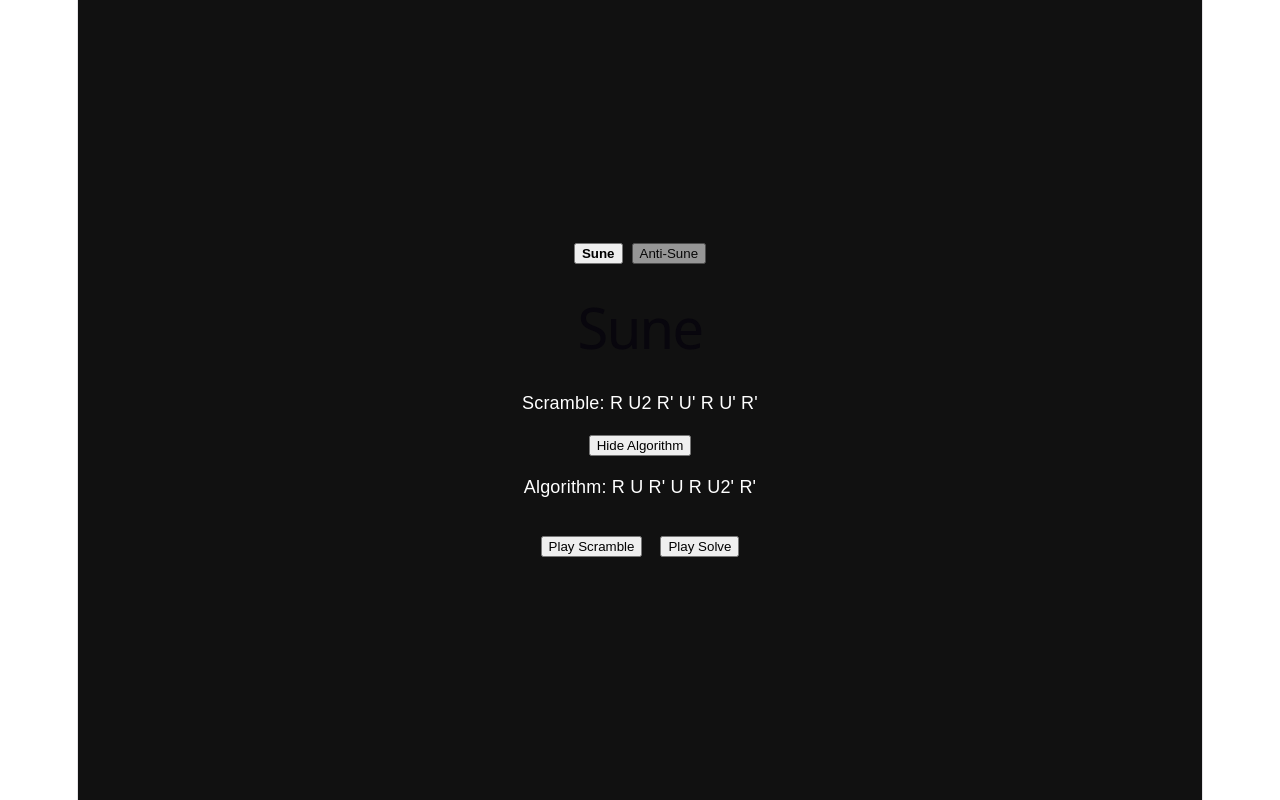
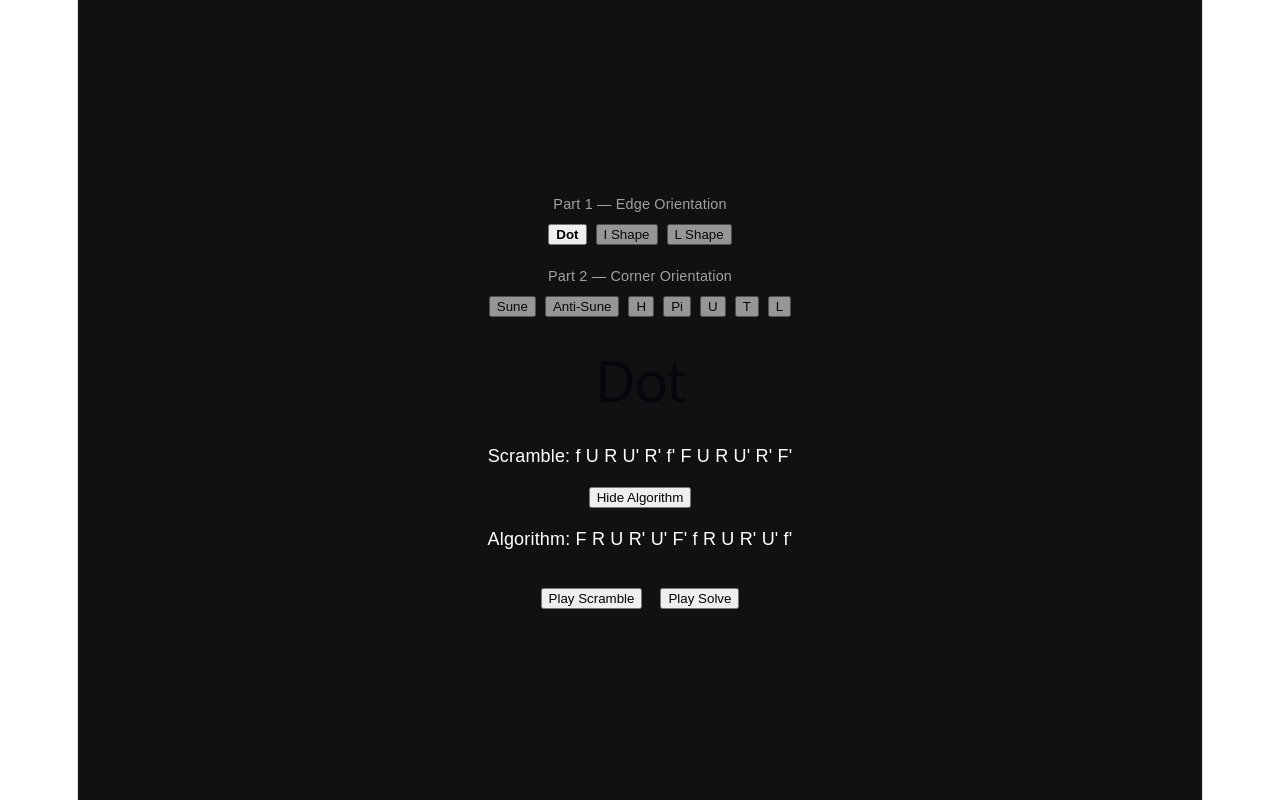
Before and after one commit to OJS26/cfop-trainer, a React (Vite) app: page / in a window 1280 px wide. Built offline with nearby package versions, Linux system fonts and the light colour scheme.

Commit message:
Add Part 1 edge-orientation cases (Dot, I, L) and group the picker by part

```diff
--- a/src/App.tsx
+++ b/src/App.tsx
@@ -33,6 +33,28 @@ function App() {
     player.play()
   }
 
+  const renderCaseGroup = (partNumber: 1 | 2, label: string) => (
+    <div style={{ display: 'flex', flexDirection: 'column', alignItems: 'center', gap: '0.4rem' }}>
+      <span style={{ fontSize: '0.8rem', opacity: 0.6 }}>{label}</span>
+      <div style={{ display: 'flex', gap: '0.5rem', flexWrap: 'wrap', justifyContent: 'center' }}>
+        {cases.map((c, index) =>
+          c.part === partNumber ? (
+            <button
+              key={c.id}
+              onClick={() => selectCase(index)}
+              style={{
+                fontWeight: index === currentCaseIndex ? 'bold' : 'normal',
+                opacity: index === currentCaseIndex ? 1 : 0.6,
+              }}
+            >
+              {c.name}
+            </button>
+          ) : null
+        )}
+      </div>
+    </div>
+  )
+
   return (
     <div
       style={{
@@ -48,20 +70,8 @@ function App() {
         gap: '1rem',
       }}
     >
-      <div style={{ display: 'flex', gap: '0.5rem', flexWrap: 'wrap', justifyContent: 'center' }}>
-        {cases.map((c, index) => (
-          <button
-            key={c.id}
-            onClick={() => selectCase(index)}
-            style={{
-              fontWeight: index === currentCaseIndex ? 'bold' : 'normal',
-              opacity: index === currentCaseIndex ? 1 : 0.6,
-            }}
-          >
-            {c.name}
-          </button>
-        ))}
-      </div>
+      {renderCaseGroup(1, 'Part 1 — Edge Orientation')}
+      {renderCaseGroup(2, 'Part 2 — Corner Orientation')}
 
       <h1>{currentCase.name}</h1>
       <p>Scramble: {currentCase.scramble}</p>
--- a/src/cases.ts
+++ b/src/cases.ts
@@ -2,15 +2,41 @@ export type Case = {
   id: string
   name: string
   group: 'OLL' | 'PLL' | 'F2L'
+  part: 1 | 2
   scramble: string
   algorithm: string
 }
 
 export const cases: Case[] = [
   {
+    id: 'oll-dot',
+    name: 'Dot',
+    group: 'OLL',
+    part: 1,
+    scramble: "f U R U' R' f' F U R U' R' F'",
+    algorithm: "F R U R' U' F' f R U R' U' f'",
+  },
+  {
+    id: 'oll-i',
+    name: 'I Shape',
+    group: 'OLL',
+    part: 1,
+    scramble: "F U R U' R' F'",
+    algorithm: "F R U R' U' F'",
+  },
+  {
+    id: 'oll-l-edge',
+    name: 'L Shape',
+    group: 'OLL',
+    part: 1,
+    scramble: "f U R U' R' f'",
+    algorithm: "f R U R' U' f'",
+  },
+  {
     id: 'oll-sune',
     name: 'Sune',
     group: 'OLL',
+    part: 2,
     scramble: "R U2 R' U' R U' R'",
     algorithm: "R U R' U R U2' R'",
   },
@@ -18,7 +44,48 @@ export const cases: Case[] = [
     id: 'oll-antisune',
     name: 'Anti-Sune',
     group: 'OLL',
+    part: 2,
     scramble: "R U R' U R U2' R'",
     algorithm: "R U2 R' U' R U' R'",
   },
+  {
+    id: 'oll-h',
+    name: 'H',
+    group: 'OLL',
+    part: 2,
+    scramble: "F U R U' R' U R U' R' U R U' R' F'",
+    algorithm: "F R U R' U' R U R' U' R U R' U' F'",
+  },
+  {
+    id: 'oll-pi',
+    name: 'Pi',
+    group: 'OLL',
+    part: 2,
+    scramble: "R' U2 R2 U R2 U R2 U2 R'",
+    algorithm: "R U2 R2 U' R2 U' R2 U2 R",
+  },
+  {
+    id: 'oll-u',
+    name: 'U',
+    group: 'OLL',
+    part: 2,
+    scramble: "R U2 R D R' U2 R D' R2",
+    algorithm: "R2 D R' U2 R D' R' U2 R'",
+  },
+  {
+    id: 'oll-t',
+    name: 'T',
+    group: 'OLL',
+    part: 2,
+    scramble: "F R' F' r U R U' r'",
+    algorithm: "r U R' U' r' F R F'",
+  },
+  {
+    id: 'oll-l',
+    name: 'L',
+    group: 'OLL',
+    part: 2,
+    scramble: "R' F' r U R U' r' F",
+    algorithm: "F' r U R' U' r' F R",
+  },
 ]
```
